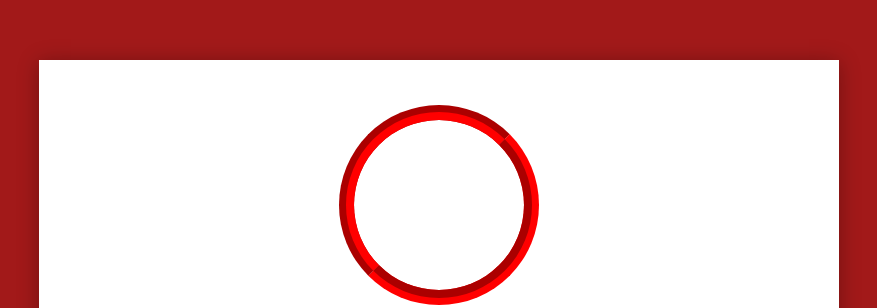
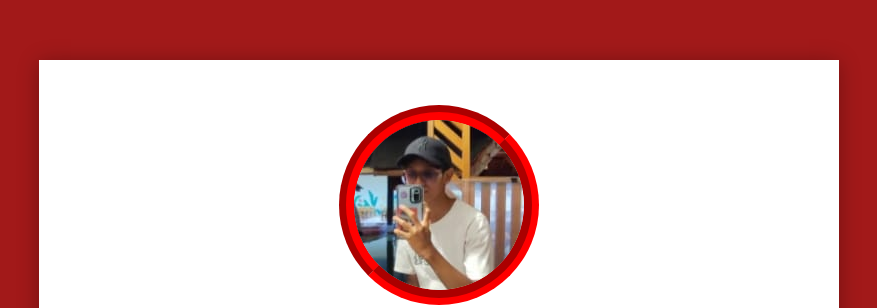
Before and after one commit to LanoPutra/webprofile, a plain HTML site: page Biodata.html in a window 1280 px wide. Shown: the top 308 px of the page, without its empty margins (201-1078 px from the left). Drawn offline with Linux system fonts and the light colour scheme.

Commit message:
Update Biodata.html

```diff
--- a/Biodata.html
+++ b/Biodata.html
@@ -10,7 +10,7 @@
     <div class="container">
         <div class="header">
             <div class="img-area">
-                <img src="aaa.jpg" alt="">
+                <img src="Image/aaa.jpg" alt="">
             </div>
             <h1>Lano Putra Rajendra</h1>
             <h3>UPN Veteran Jawa Timur Student</h3>
```
